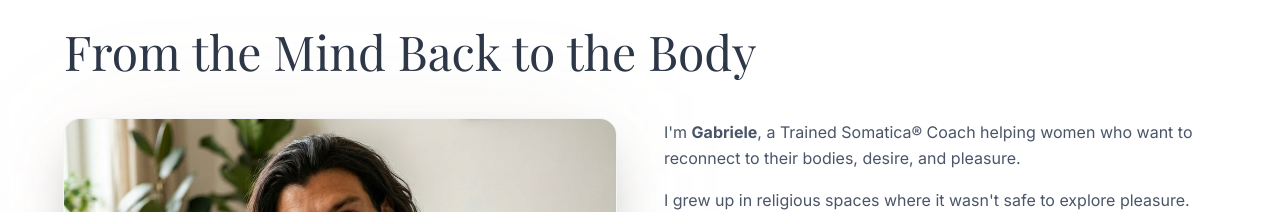
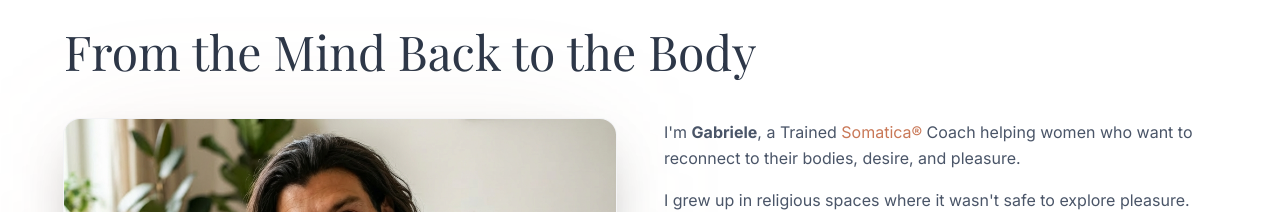
Before and after one commit to gsabato-dev/somatic-website, a Next.js app: page / in a window 1280 px wide. Shown: the part 900-1112 px from the top of the page. Built offline with nearby package versions, Linux system fonts and the light colour scheme; a web font is replaced by a local one.

Commit message:
Add hyperlink to Somatica Institute in opening paragraph
Link Somatica® to https://www.somaticainstitute.com/ in the "I'm Gabriele" introduction line.

Co-Authored-By: Claude Haiku 4.5 <noreply@anthropic.com>

```diff
--- a/app/page.tsx
+++ b/app/page.tsx
@@ -157,7 +157,7 @@ export default function Home() {
               {/* First 4 Paragraphs */}
               <div className="space-y-4 text-[#4A5568] leading-relaxed">
                 <p>
-                  I'm <strong>Gabriele</strong>, a Trained Somatica® Coach helping women who want to reconnect to their bodies, desire, and pleasure.
+                  I'm <strong>Gabriele</strong>, a Trained <a href="https://www.somaticainstitute.com/" target="_blank" rel="noopener noreferrer" className="text-[#C97857] hover:underline transition-colors">Somatica®</a> Coach helping women who want to reconnect to their bodies, desire, and pleasure.
                 </p>
                 <p>
                   I grew up in religious spaces where it wasn't safe to explore pleasure. Later, I spent years in academia, which kept me entirely in my head. I was disconnected from my body and what I actually wanted.
```
